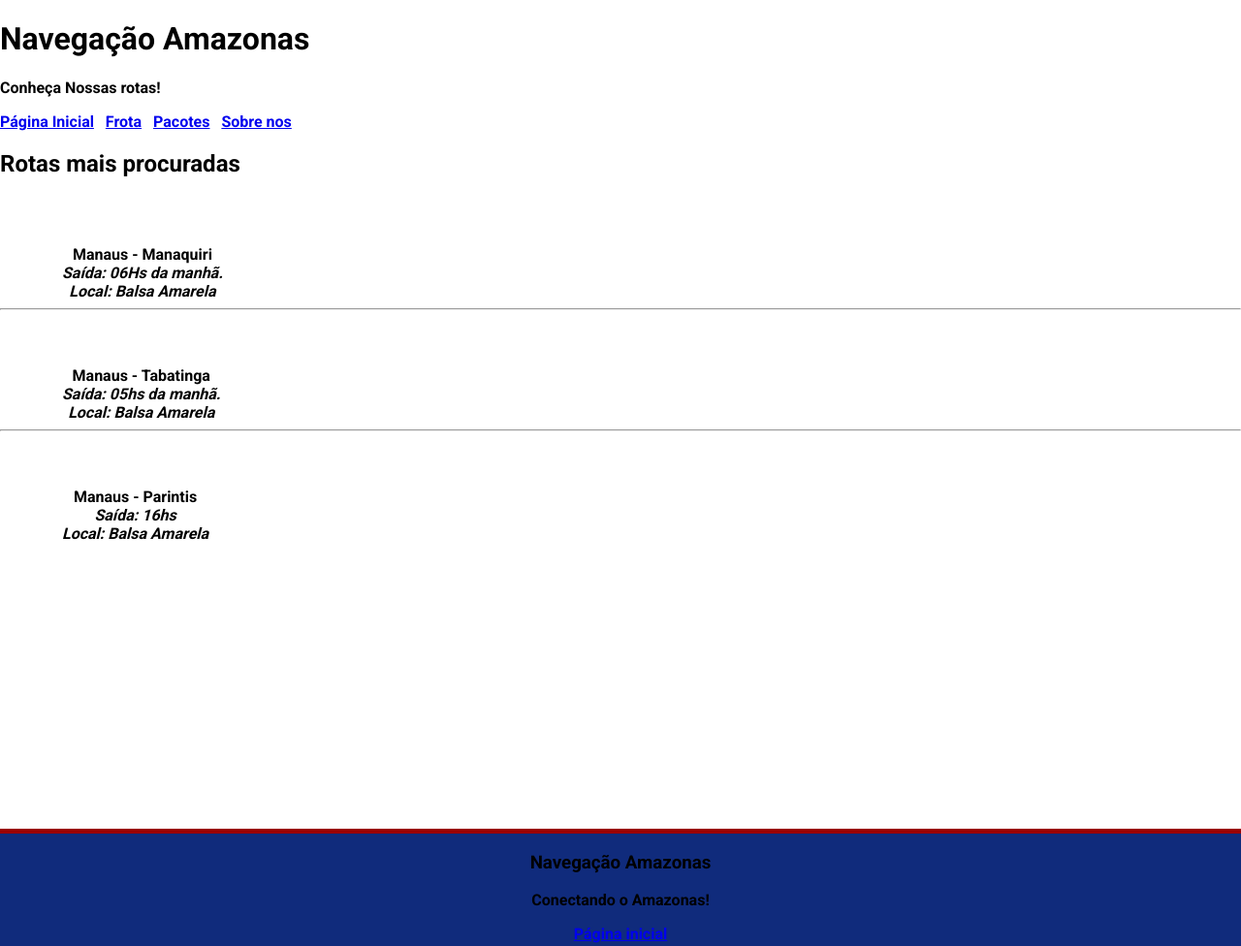
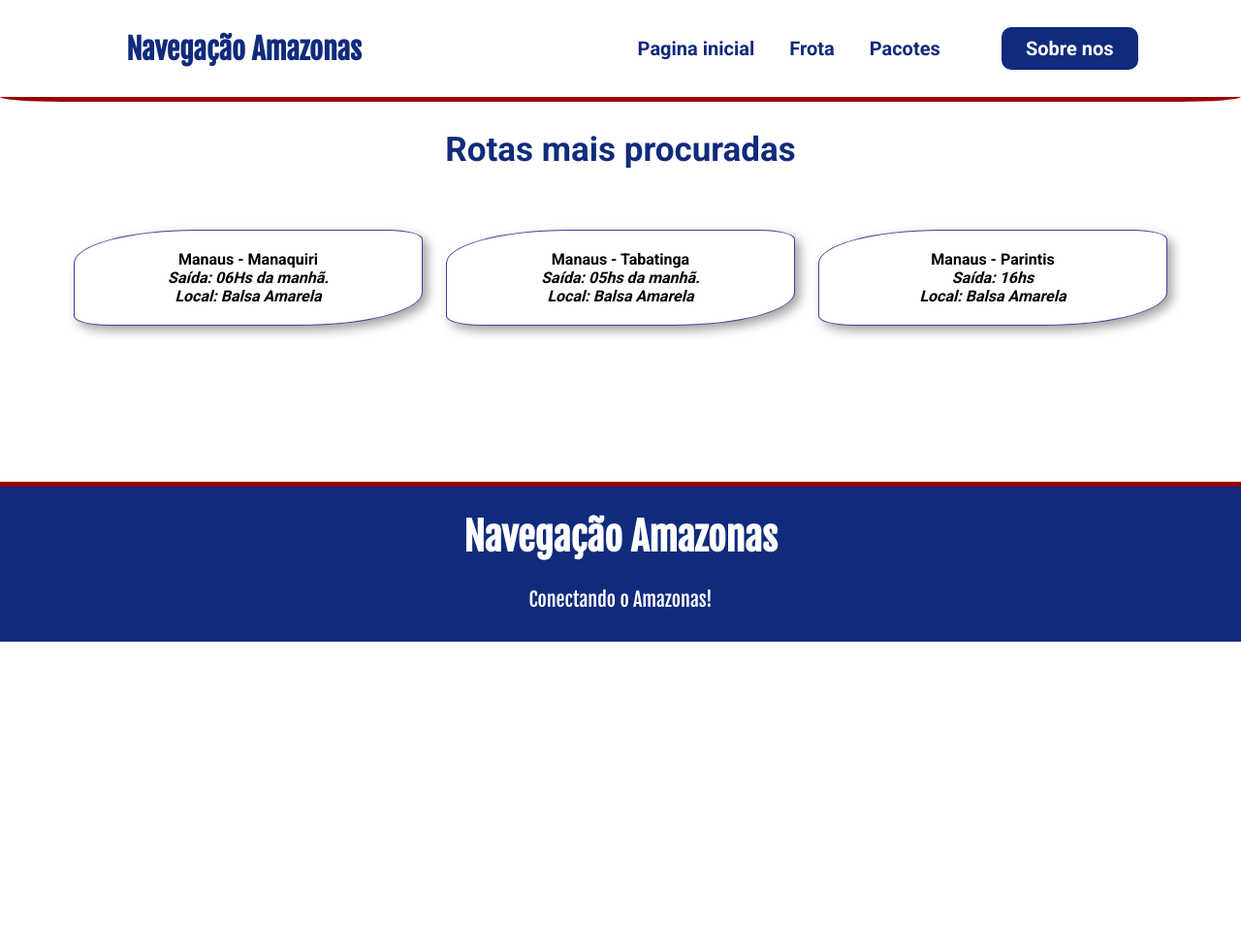
Before and after one commit to Ronison-Melo/Projeto-HTML-e-CSS, a plain HTML site: page linhas.html in a window 1280 px wide. Shown: the whole page at 97% size. After the commit the page ends 800 px from the top, so only its background shows below. Drawn offline with Linux system fonts and the light colour scheme.

Commit message:
atualizado

```diff
--- a/estilo.css
+++ b/estilo.css
@@ -55,7 +55,7 @@ body{
 
 }
 main{
-    height: 600px;
+    height: auto;
 }
 form{
     padding: 20px 10px;
@@ -81,7 +81,7 @@ form{
     background: #1542c7;
 }
 section{
-    display: inline-block;
+    display: flex;
     margin-top: 50px;
     margin-left: 5%;
     margin-right: 5%;
@@ -105,6 +105,7 @@ section{
     border-radius: 35% 10%;
     text-align: center;
     cursor: pointer;
+    color: black;
     box-shadow: 5px 5px 11px #a3a1a1;
 }
 .card:hover{
@@ -113,8 +114,8 @@ section{
     padding: 30px;
 }
 footer{
-    margin-top: 100px;
-    height: 150px;
+    margin-top: 150px;
+    height: 160px;
     background: #102b7c;
     text-align: center;
     border-top: 5px solid #9a0000;
@@ -125,3 +126,9 @@ footer{
     color: white;
     font-size: 20px;
 }
+#h2-linha{
+    text-align: center;
+    color: #102b7c;
+    font-weight: bold;
+    font-size: 35px;
+}
--- a/linhas.html
+++ b/linhas.html
@@ -8,46 +8,48 @@
     <link rel="stylesheet" href="estilo.css">
 </head>
 <body>
-    <header>
-        <h1>Navegação Amazonas</h1>
-        <p>Conheça Nossas rotas!</p>
-        <nav>
-            <a href="index.html">Página Inicial</a>&nbsp;&nbsp;
-            <a href="frota.html">Frota</a>&nbsp;&nbsp;
-            <a href="pacotes.html">Pacotes</a>&nbsp;&nbsp;
-            <a href="sobre_nos.html">Sobre nos</a>&nbsp;&nbsp;
-        </nav>
-    </header>
+    <nav class="navebar">
+        <div class="logo">
+            <h1>Navegação Amazonas</h1>
+        </div>
+
+
+        <div class="menu">
+            <a href="index.html">Pagina inicial</a>
+            <a href="frota.html">Frota</a>
+            <a href="pacotes.html">Pacotes</a>
+            <a id="nos" href="sobre.html">Sobre nos</a>
+        </div>
+
+    </nav>
 
     <main>
-        <h2>Rotas mais procuradas</h2>
-
+        <h2 id="h2-linha">Rotas mais procuradas</h2>
         <section>
-            <strong>Manaus - Manaquiri</strong>
-            <address>Saída: 06Hs da manhã.</address>
-            <address>Local: Balsa Amarela</address>
-        </section>
-        <hr>
-
-        <section>
+            <div class="card">
+                <strong>Manaus - Manaquiri</strong>
+                <address>Saída: 06Hs da manhã.</address>
+                <address>Local: Balsa Amarela</address>
+            </div>
+            <div class="card">
             <strong>Manaus - Tabatinga</strong>
             <address>Saída: 05hs da manhã.</address>
             <address>Local: Balsa Amarela</address>
-        </section>
-        <hr>
-
-        <section>
+        </div>
+        <div class="card">
             <strong>Manaus - Parintis</strong>
             <address>Saída: 16hs</address>
             <address>Local: Balsa Amarela</address>
+        </div>
         </section>
 
     </main>
 
-    <footer><!--rodape da pagina-->
-        <h3>Navegação Amazonas</h3>
+    <footer>
+        <div class="logo-rodape">
+        <h1>Navegação Amazonas</h1>
         <p>Conectando o Amazonas!</p>
-        <a href="index.html">Página inicial</a>
+    </div>
     </footer>
 
 </body>
```
Also changed, not shown: frota.html (+1 -1 lines), index.html (+5 -4 lines), pacotes.html (+1 -1 lines).
